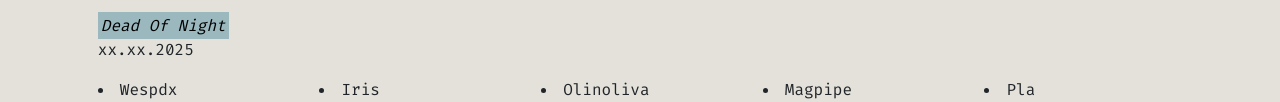
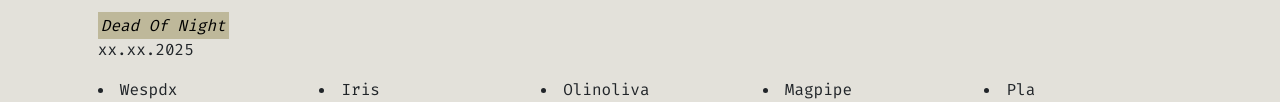
Before and after one commit to CNCTD/DATA_DON, a plain HTML site: page index.html in a window 1280 px wide. Shown: the part 495-597 px from the top of the page. Drawn offline with nearby package versions, Linux system fonts and the light colour scheme.

Commit message:
Update styles.css

```diff
--- a/styles.css
+++ b/styles.css
@@ -27,3 +27,7 @@
     font-size: 50em;
     z-index: -1;
 }
+.mark-upcoming {
+  background-color: rgb(190, 184, 154);
+  color: black;
+}
```
